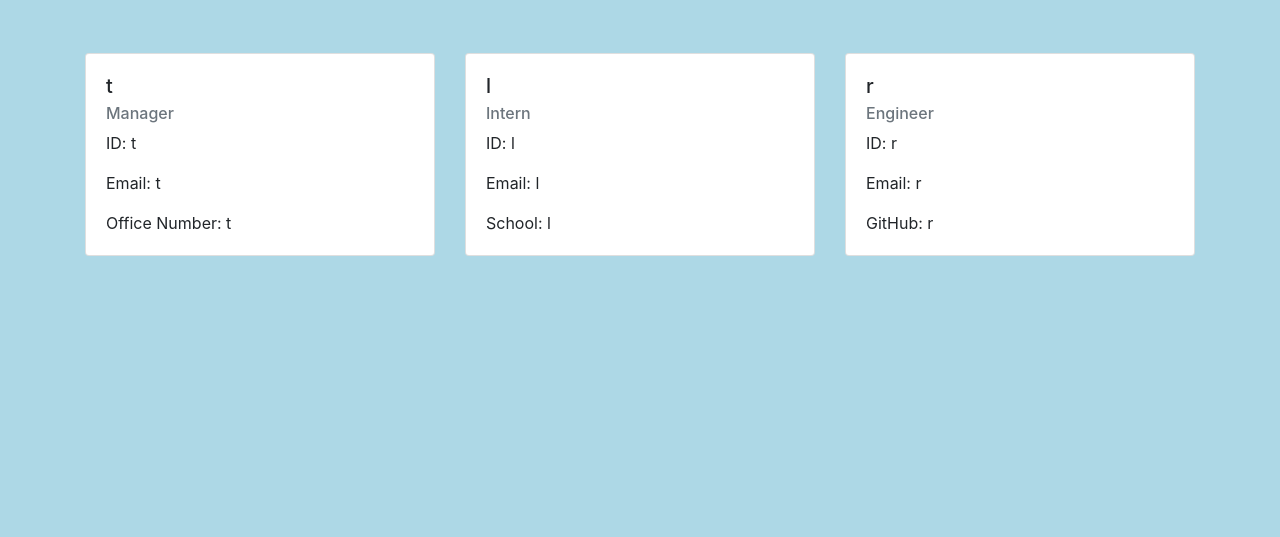
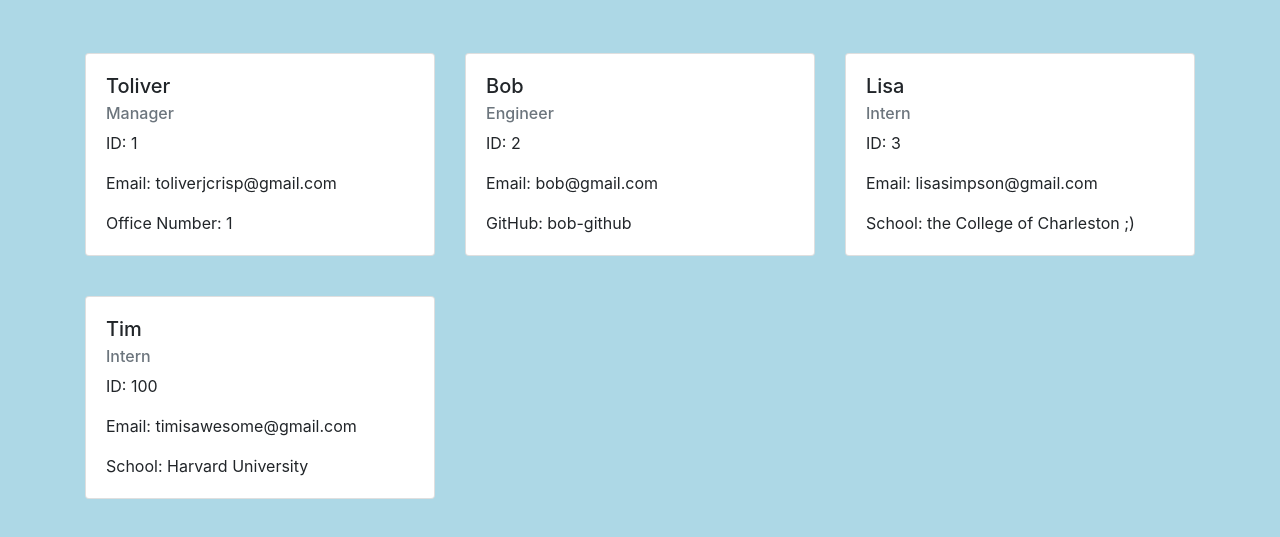
Before and after one commit to tolivercrisp/toliver-profile-generator, a website: page employees.html in a window 1280 px wide. Shown: the part 51-588 px from the top of the page. Drawn offline with nearby package versions, Linux system fonts and the light colour scheme.

```diff
--- a/employees.html
+++ b/employees.html
@@ -23,11 +23,11 @@
                 <div class="col-md-4">
                   <div class="card">
                     <div class="card-body">
-                    <h5 class="card-title">t</h5>
+                      <h5 class="card-title">Toliver</h5>
                       <h6 class="card-subtitle mb-2 text-muted">Manager</h6>
-                    <p class="card-text">ID: t</p>
-                    <p class="card-text">Email: t</p>
-                    <p class="card-text">Office Number: t</p>
+                      <p class="card-text">ID: 1</p>
+                      <p class="card-text">Email: toliverjcrisp@gmail.com</p>
+                      <p class="card-text">Office Number: 1</p>
 
 
                     </div>
@@ -37,13 +37,13 @@
                 <div class="col-md-4">
                   <div class="card">
                     <div class="card-body">
-                    <h5 class="card-title">l</h5>
-                    <h6 class="card-subtitle mb-2 text-muted">Intern</h6>
-                    <p class="card-text">ID: l</p>
-                    <p class="card-text">Email: l</p>
+                      <h5 class="card-title">Bob</h5>
+                      <h6 class="card-subtitle mb-2 text-muted">Engineer</h6>
+                      <p class="card-text">ID: 2</p>
+                      <p class="card-text">Email: bob@gmail.com</p>
 
+                      <p class="card-text">GitHub: bob-github</p>
 
-                    <p class="card-text">School: l</p>
                     </div>
                   </div>
                 </div>
@@ -51,16 +51,32 @@
                 <div class="col-md-4">
                   <div class="card">
                     <div class="card-body">
-                    <h5 class="card-title">r</h5>
-                    <h6 class="card-subtitle mb-2 text-muted">Engineer</h6>
-                    <p class="card-text">ID: r</p>
-                    <p class="card-text">Email: r</p>
+                      <h5 class="card-title">Lisa</h5>
+                      <h6 class="card-subtitle mb-2 text-muted">Intern</h6>
+                      <p class="card-text">ID: 3</p>
+                      <p class="card-text">Email: lisasimpson@gmail.com</p>
 
-                    <p class="card-text">GitHub: r</p>
 
+                      <p class="card-text">School: the College of Charleston ;)</p>
                     </div>
                   </div>
                 </div>
+
+                <div class="col-md-4">
+                  <div class="card">
+                    <div class="card-body">
+                      <h5 class="card-title">Tim</h5>
+                      <h6 class="card-subtitle mb-2 text-muted">Intern</h6>
+                      <p class="card-text">ID: 100</p>
+                      <p class="card-text">Email: timisawesome@gmail.com</p>
+
+
+                      <p class="card-text">School: Harvard University</p>
+                    </div>
+                  </div>
+                </div>
+
+
 
             </div>
           </div>
```
Also changed, not shown: app.js (+6 -5 lines), tests/app.test.js (added, +43 -0 lines), readme.md, 2 other files. Lines whose indentation alone changed are shown as unchanged.
